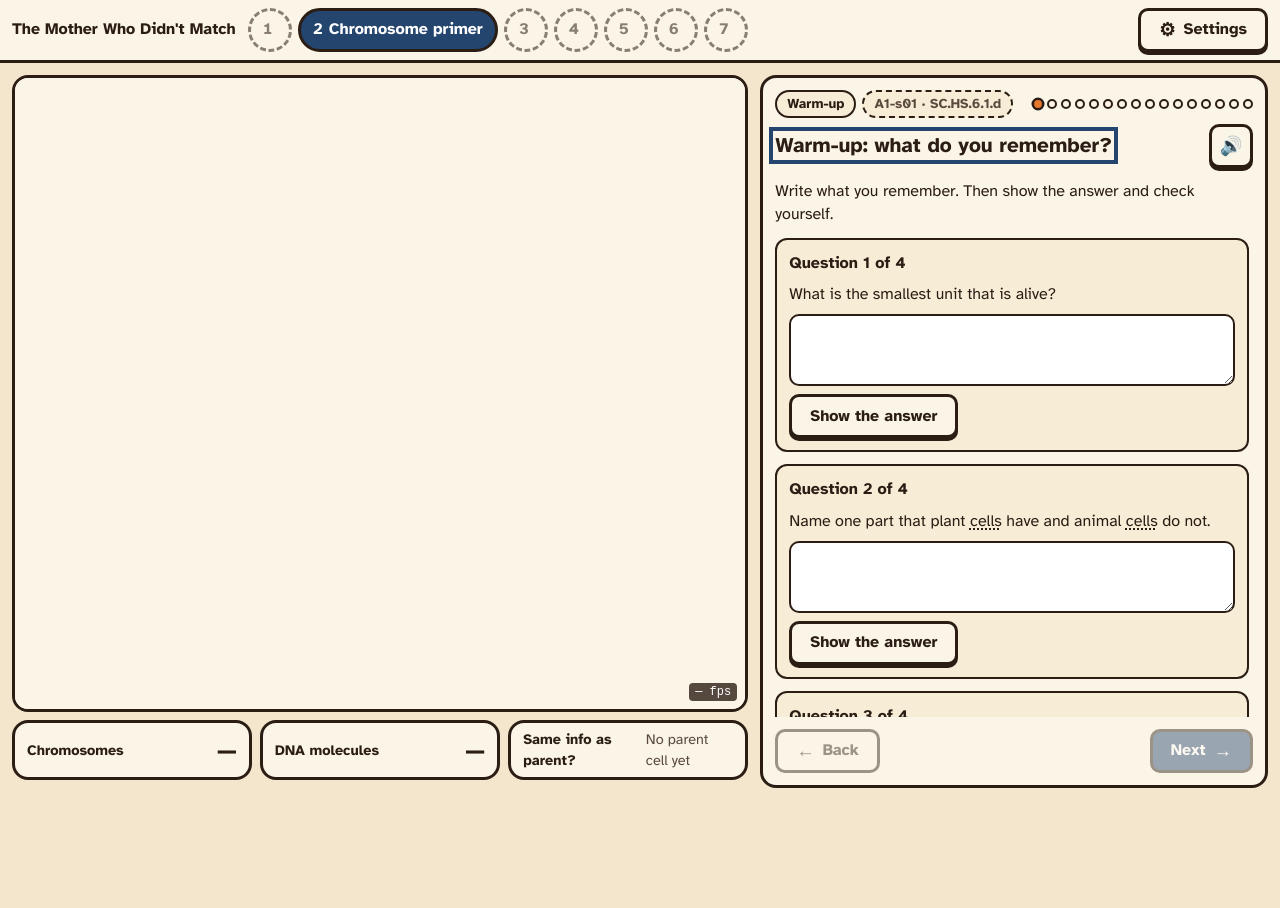
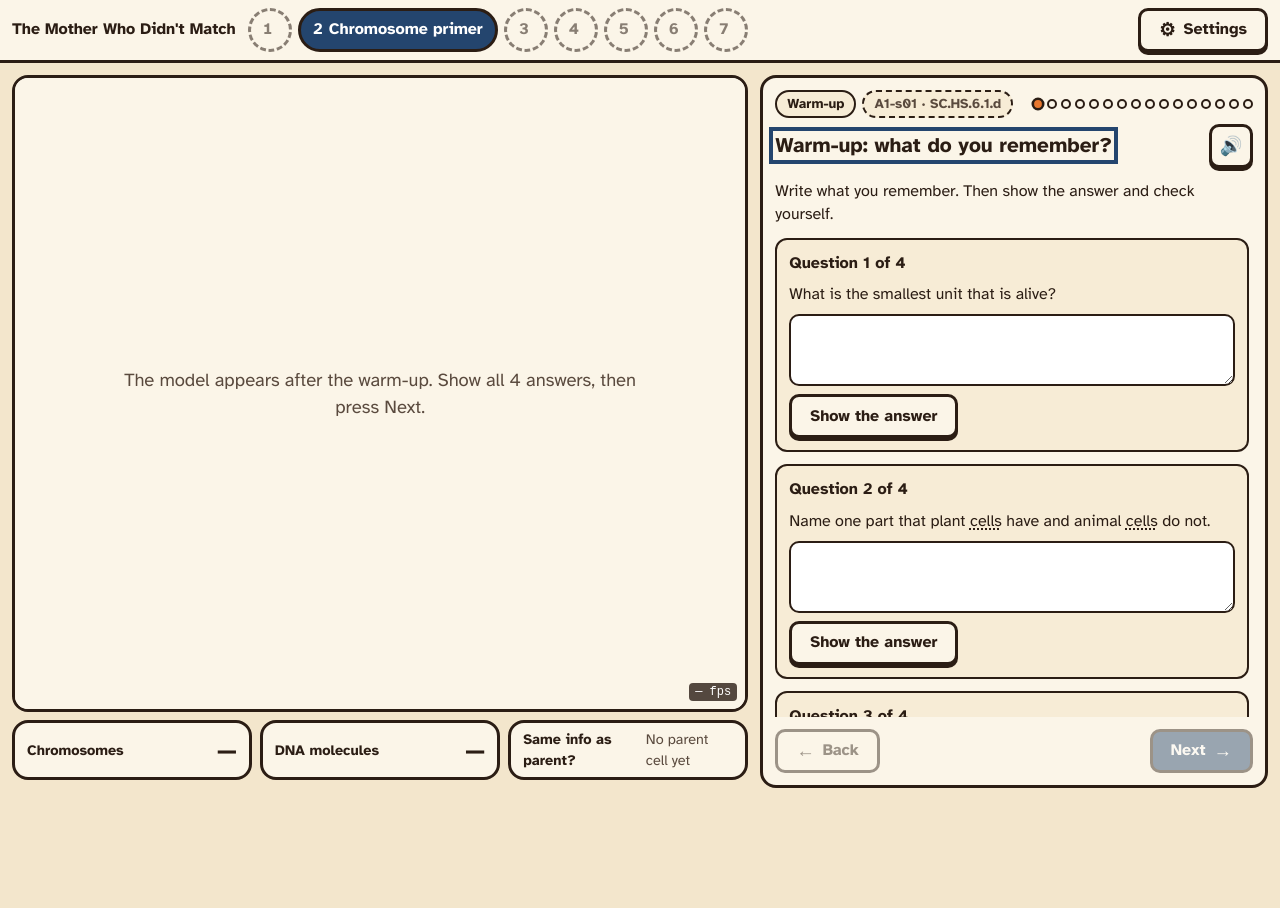
Before and after one commit to tstockingwtbio/mitosis-sim, a website built with Vite: page index.html in a window 1280 px wide. Built offline with nearby package versions, Linux system fonts and the light colour scheme.

Commit message:
Explain the empty stage during the warm-up
The warm-up has no model, so the stage now says the model appears
after the warm-up and to show all answers, then press Next.

Co-Authored-By: Claude Opus 5.5 <noreply@anthropic.com>

```diff
--- a/src/engine/tasks/retrieve.ts
+++ b/src/engine/tasks/retrieve.ts
@@ -19,6 +19,10 @@ export function retrieveStep(ctx: StepContext, ids: string[], content: PartConte
   memo.shown ??= {};
   memo.rated ??= {};
   ctx.counts.set({ chromosomes: null, dnaMolecules: null, same: null });
+  // The stage has no model during the warm-up; say so, so it does not look broken.
+  const note = paragraph('ui.retrieve.stageNote', { total: ids.length }, 'div');
+  const noteBox = h('div', { class: 'stage-note' }, note.el);
+  ctx.stage.el.appendChild(noteBox);
   const intro = paragraph('ui.retrieve.intro');
   const readables: Spoken[] = [intro];
   ctx.body.appendChild(intro.el);
@@ -93,5 +97,5 @@ export function retrieveStep(ctx: StepContext, ids: string[], content: PartConte
   ctx.setReadables(readables);
   update();
   ctx.autoRead();
-  return { dispose: () => undefined };
+  return { dispose: () => noteBox.remove() };
 }
--- a/src/i18n/en.json
+++ b/src/i18n/en.json
@@ -65,6 +65,7 @@
   "ui.retrieve.got": "I remembered it",
   "ui.retrieve.notYet": "Not yet",
   "ui.retrieve.itemOf": "Question {n} of {total}",
+  "ui.retrieve.stageNote": { "building": "The model appears after the warm-up. Show all {total} answers, then press Next.", "beginning": "Show all {total} answers. Then press Next. Then you will see the model." },
 
   "ui.task.check": "Check",
   "ui.task.correct": "Correct!",
--- a/src/styles/app.css
+++ b/src/styles/app.css
@@ -212,6 +212,18 @@ p, h1, h2, h3, label, legend, .label, .text, .stage-of, .line-of { unicode-bidi:
   background: var(--card);
 }
 .anim-controls .stage-of { padding: 0 8px; font-weight: 700; }
+
+.stage-note {
+  position: absolute;
+  inset: 0;
+  display: grid;
+  place-items: center;
+  padding: calc(var(--pad) * 2);
+  text-align: center;
+  font-size: 1.15rem;
+  color: var(--muted);
+}
+.stage-note > div { max-width: 28em; }
 
 .legend {
   position: absolute;
```
